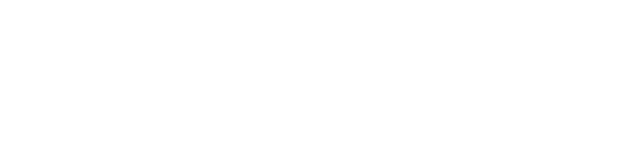
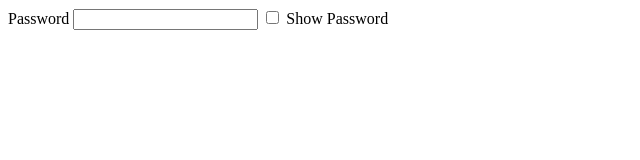
Before and after one commit to PrimeFord/Password_Strength, a plain HTML site: page index.html in a window 1280 px wide. Shown: the whole page, without its empty margins (0-640 px from the left). Drawn offline with Linux system fonts and the light colour scheme.

Commit message:
Passwoed

```diff
--- a/index.html
+++ b/index.html
@@ -8,6 +8,11 @@
     <link rel="stylesheet" href="style.css" />
   </head>
   <body>
+    <section>
+      <label for="password">Password</label>
+      <input type="password" />
+      <input type="checkbox" name="show" id="show" /> Show Password
+    </section>
     <script src="./main.js"></script>
   </body>
 </html>
```
